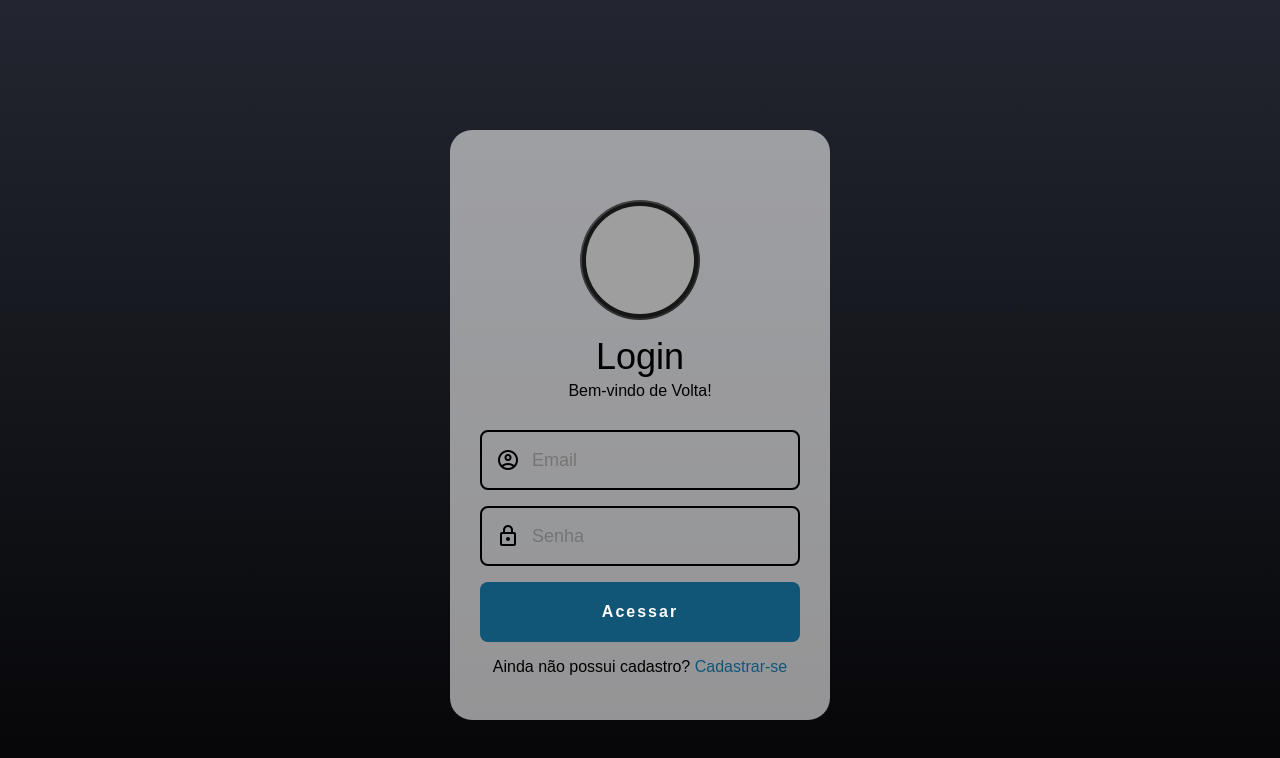
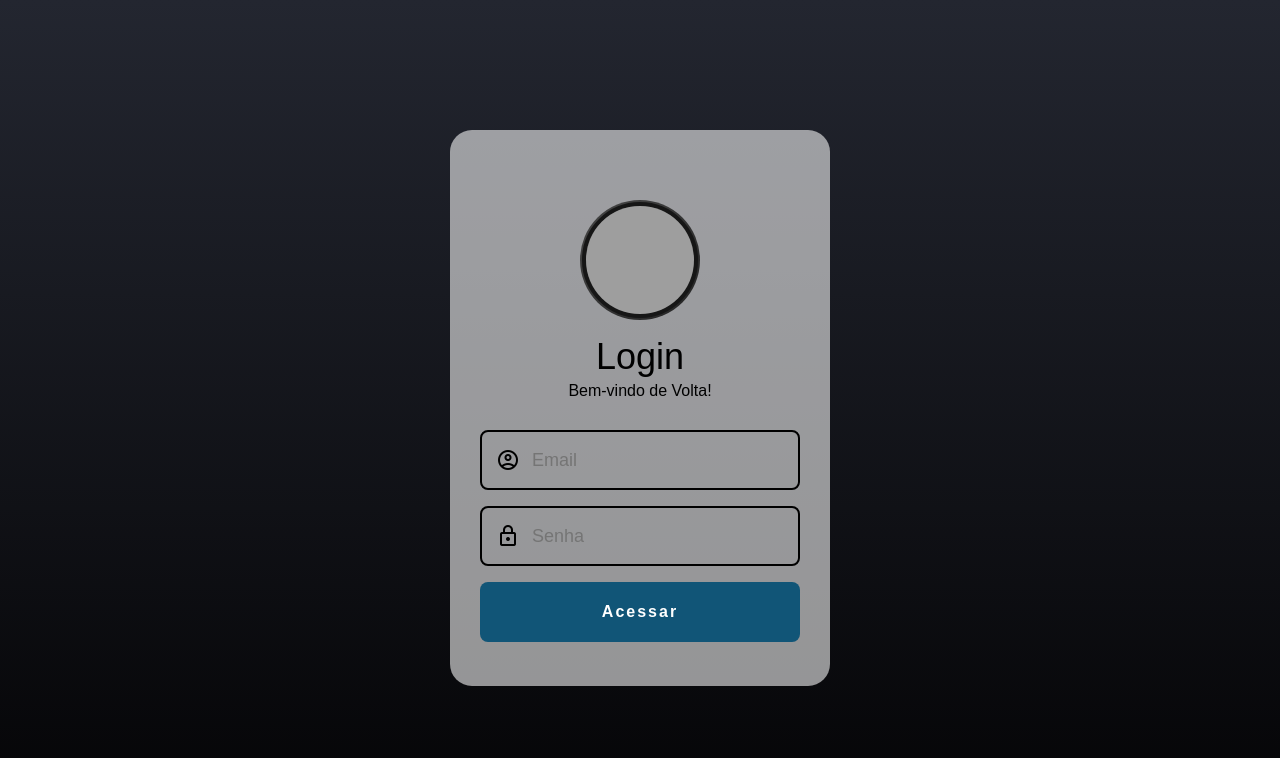
Before and after one commit to ggusttavoo/Projeto-ReactJs, a React (Create React App) app: page /login in a window 1280 px wide. Shown: the top 758 px of the page. Built offline with nearby package versions, Linux system fonts and the light colour scheme; grey boxes are pictures that could not be loaded.

Commit message:
Remoção de opção de novo cadastro

```diff
--- a/src/pages/Login/index.js
+++ b/src/pages/Login/index.js
@@ -47,7 +47,6 @@ export default function Login(){
                         <span className='material-symbols-outlined'>lock</span>
                     </div>
                     <button type="submit">Acessar</button>
-                    <p className='cadastro'>Ainda não possui cadastro? <a href='https://www.linkedin.com/login/pt' target="blank">Cadastrar-se</a></p>
                 </form>
         </div>
         </div>
--- a/src/pages/Login/login.css
+++ b/src/pages/Login/login.css
@@ -19,10 +19,6 @@
     border: 0;
     font-size: 18px;
     color: white;
-}
-
-.cadastro{
-    color: black;
 }
 
 .corpo{
```
